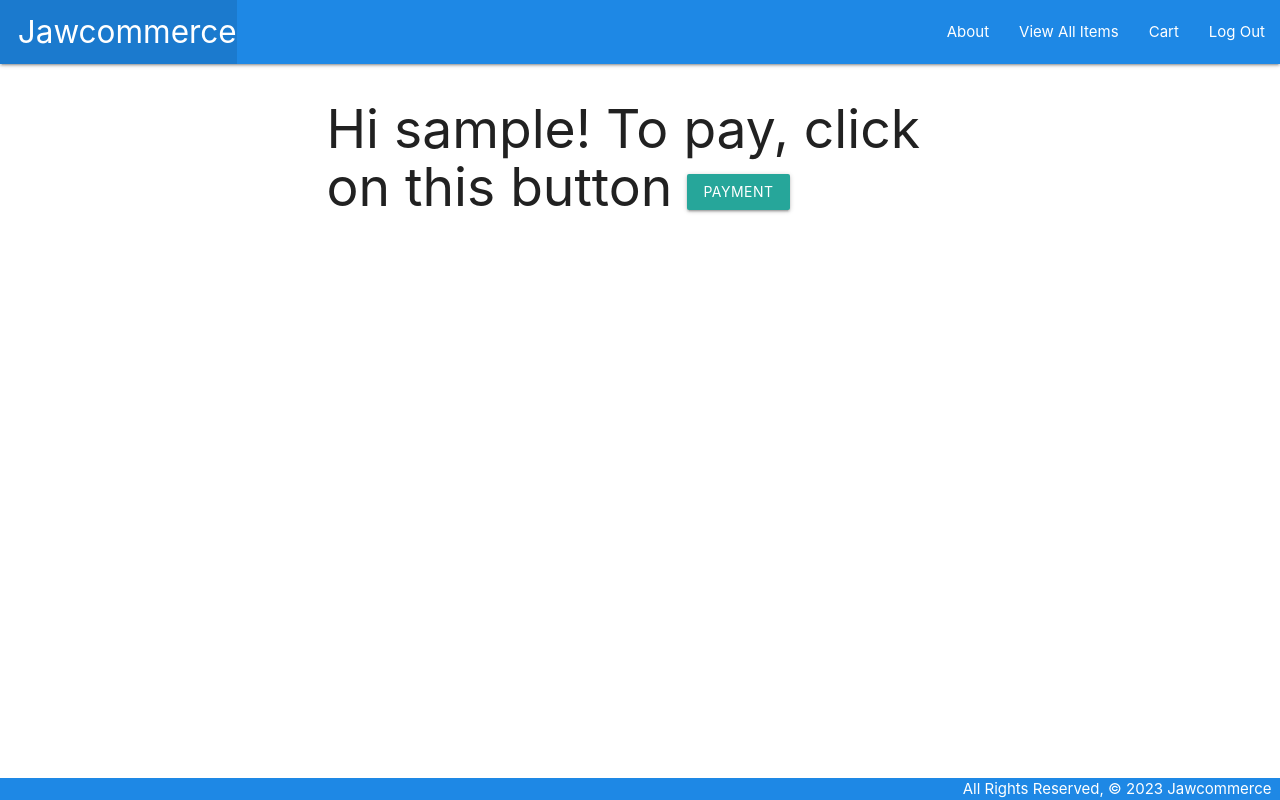
After one commit to jawknee59/project4-ecommerce, a Django app: page /product_page in a window 1280 px wide. The commit adds this page. Run offline with Django 4.2, Linux system fonts and the light colour scheme; the visitor is signed in with stand-in values (Sample User, id 1).

Commit message:
still working on getting this to work

```diff
--- a/main_app/models.py
+++ b/main_app/models.py
@@ -1,6 +1,9 @@
 from django.db import models
 from django.contrib.auth.models import User
 from django.utils import timezone
+
+from django.dispatch import receiver
+from django.db.models.signals import post_save
 
 # A tuple of 2-tuples
 CATEGORIES = (
@@ -53,3 +56,14 @@ class CartItem(models.Model):
     # function to get qty * price of one item
     def total_price(self):
         return self.quantity * self.price
+
+class UserPayment(models.Model):
+	app_user = models.ForeignKey(User, on_delete=models.CASCADE)
+	payment_bool = models.BooleanField(default=False)
+	stripe_checkout_id = models.CharField(max_length=500)
+
+
+@receiver(post_save, sender=User)
+def create_user_payment(sender, instance, created, **kwargs):
+	if created:
+		UserPayment.objects.create(app_user=instance)
--- a/main_app/templates/cart/cart.html
+++ b/main_app/templates/cart/cart.html
@@ -22,4 +22,7 @@
     <div class="total-price">
         <h3>Total price: ${{ cart.get_total_price }}</h3>
     </div>
+    <form action="{% url 'product_page' %}">
+        <input type="submit" value="Checkout" class="btn">
+    </form>
 {% endblock %}
--- /dev/null
+++ b/main_app/templates/user_payment/payment_cancelled.html
@@ -0,0 +1,6 @@
+{% extends 'base.html' %}
+{% block content %}
+    <div class="container home_msg">
+        <h1>Your payment didn't go through :(</h1>
+    </div>
+{% endblock %}
--- /dev/null
+++ b/main_app/templates/user_payment/payment_successful.html
@@ -0,0 +1,6 @@
+{% extends 'base.html' %}
+{% block content %}
+    <div class="container home_msg">
+        <h1>Thanks for your order {{ customer.name }}!</h1>
+    </div>
+{% endblock %}
--- /dev/null
+++ b/main_app/templates/user_payment/product_page.html
@@ -0,0 +1,14 @@
+{% extends 'base.html' %}
+{% block content %}
+   <div class="container home_msg">
+        {% if user.is_authenticated %}
+        <form enctype="multipart/form-data" method="post" role="product_page">
+        {% csrf_token %}
+            <h2>Hi {{ user }}! To pay, click on this button <button type="submit" class="btn btn-success" href="{% url 'product_page' %}" data-bind-href="pricing">Payment</button></h2>
+        </form>
+        {% else %}
+        <h2>You're not logged in...</h2><a href="{% url 'login' %}" class="btn btn-secondary">Log in</a>
+
+        {% endif %}
+    </div>
+    {% endblock %}
--- a/main_app/urls.py
+++ b/main_app/urls.py
@@ -11,4 +11,8 @@ urlpatterns = [
     path('view-cart/', views.view_cart, name='view_cart'),
     path('add-to-cart/<int:item_id>/', views.add_to_cart, name='add_to_cart'),
     path('remove-from-cart/<int:item_id>/', views.remove_from_cart, name='remove_from_cart'),
+    path('product_page', views.product_page, name='product_page'),
+	path('payment_successful', views.payment_successful, name='payment_successful'),
+	path('payment_cancelled', views.payment_cancelled, name='payment_cancelled'),
+	path('stripe_webhook', views.stripe_webhook, name='stripe_webhook'),
 ]
--- a/main_app/views.py
+++ b/main_app/views.py
@@ -2,22 +2,21 @@ from django.shortcuts import render, redirect, get_object_or_404
 from django.contrib.auth import login
 from django.contrib.auth.forms import UserCreationForm
 from django.contrib.auth.decorators import login_required
-from .models import Item, Cart, CartItem
+from .models import Item, Cart, CartItem, UserPayment
 
-# items = [
-#   {
-#     "title": "Fjallraven - Foldsack No. 1 Backpack, Fits 15 Laptops",
-#     "price": 109.95,
-#     "description": "Your perfect pack for everyday use and walks in the forest. Stash your laptop (up to 15 inches) in the padded sleeve, your everyday",
-#     "category": "men's clothing"
-#   },
-#   {
-#     "title": "John Hardy Women's Legends Naga Gold & Silver Dragon Station Chain Bracelet",
-#     "price": 695,
-#     "description": "From our Legends Collection, the Naga was inspired by the mythical water dragon that protects the ocean's pearl. Wear facing inward to be bestowed with love and abundance, or outward for protection.",
-#     "category": "jewelery"
-#   },
-# ]
+from django.conf import settings
+from django.views.decorators.csrf import csrf_exempt
+from django.http import HttpResponse
+import stripe
+import time
+
+import stripe
+# This is your test secret API key.
+stripe.api_key = 'sk_test_51MjRkACRy1StQc5fhE4HobblMhHv5xmyfWQw3hYmXtPsORtFu3FfQQghwLOe07QVbFC9aMRS5BopDgc6cd9xxQZN00KKPAGmX6'
+
+YOUR_DOMAIN = 'http://127.0.0.1:8000'
+
+
 
 # Create your views here.
 # signup route
@@ -59,11 +58,13 @@ def items_detail(request, item_id):
   item = Item.objects.get(id=item_id)
   return render(request, 'items/detail.html', {'item': item})
 
+# View cart route
 @login_required
 def view_cart(request):
   cart = Cart.objects.filter(user=request.user).first()
   return render(request, 'cart/cart.html', {'cart': cart})
 
+# add to cart route
 @login_required
 def add_to_cart(request, item_id):
   item = get_object_or_404(Item, id=item_id)
@@ -78,10 +79,76 @@ def add_to_cart(request, item_id):
 
 @login_required
 def remove_from_cart(request, item_id):
-  cart_item = get_object_or_404(CartItem, id=item_id, cart__user=request.user)
+  cart_item = get_object_or_404(CartItem, id=item_id, cart_user=request.user)
   if cart_item.quantity == 1:
     cart_item.delete()
   else:
     cart_item.quantity -= 1
     cart_item.save()
   return redirect('view_cart')
+
+def checkout(request):
+  return render(request, 'cart/checkout.html')
+
+@login_required(login_url='login')
+def product_page(request):
+	stripe.api_key = settings.STRIPE_SECRET_KEY_TEST
+	if request.method == 'POST':
+		checkout_session = stripe.checkout.Session.create(
+			payment_method_types = ['card'],
+			line_items = [
+				{
+					'price': 'price_1MjplHCRy1StQc5f6ANfmG0e',
+					'quantity': 1,
+				},
+			],
+			mode = 'payment',
+			customer_creation = 'always',
+			success_url = settings.REDIRECT_DOMAIN + '/payment_successful?session_id={CHECKOUT_SESSION_ID}',
+			cancel_url = settings.REDIRECT_DOMAIN + '/payment_cancelled',
+		)
+		return redirect(checkout_session.url, code=303)
+	return render(request, 'user_payment/product_page.html')
+
+
+## use Stripe dummy card: 4242 4242 4242 4242
+def payment_successful(request):
+	stripe.api_key = settings.STRIPE_SECRET_KEY_TEST
+	checkout_session_id = request.GET.get('session_id', None)
+	session = stripe.checkout.Session.retrieve(checkout_session_id)
+	customer = stripe.Customer.retrieve(session.customer)
+	user_id = request.user.user_id
+	user_payment = UserPayment.objects.get(app_user=user_id)
+	user_payment.stripe_checkout_id = checkout_session_id
+	user_payment.save()
+	return render(request, 'user_payment/payment_successful.html', {'customer': customer})
+
+
+def payment_cancelled(request):
+	stripe.api_key = settings.STRIPE_SECRET_KEY_TEST
+	return render(request, 'user_payment/payment_cancelled.html')
+
+
+@csrf_exempt
+def stripe_webhook(request):
+	stripe.api_key = settings.STRIPE_SECRET_KEY_TEST
+	time.sleep(10)
+	payload = request.body
+	signature_header = request.META['HTTP_STRIPE_SIGNATURE']
+	event = None
+	try:
+		event = stripe.Webhook.construct_event(
+			payload, signature_header, settings.STRIPE_WEBHOOK_SECRET_TEST
+		)
+	except ValueError as e:
+		return HttpResponse(status=400)
+	except stripe.error.SignatureVerificationError as e:
+		return HttpResponse(status=400)
+	if event['type'] == 'checkout.session.completed':
+		session = event['data']['object']
+		session_id = session.get('id', None)
+		time.sleep(15)
+		user_payment = UserPayment.objects.get(stripe_checkout_id=session_id)
+		user_payment.payment_bool = True
+		user_payment.save()
+	return HttpResponse(status=200)
```
Also changed, not shown: jawcommerce/settings.py (+15 -0 lines), package.json (added, +7 -0 lines), main_app/migrations/0011_alter_item_price_userpayment.py (added), package-lock.json (added), 1 other file.
